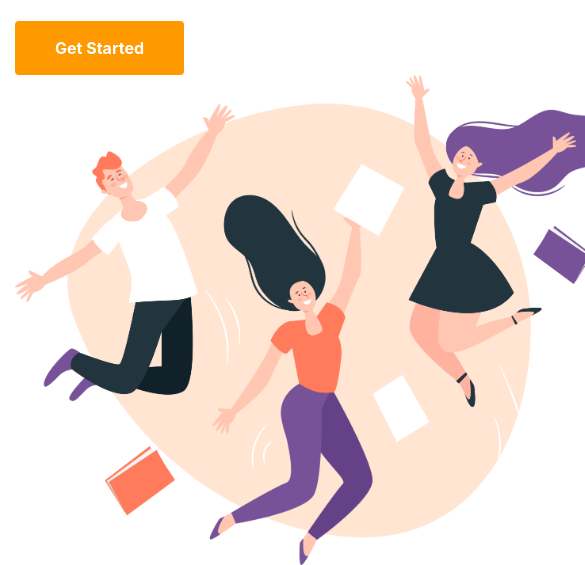
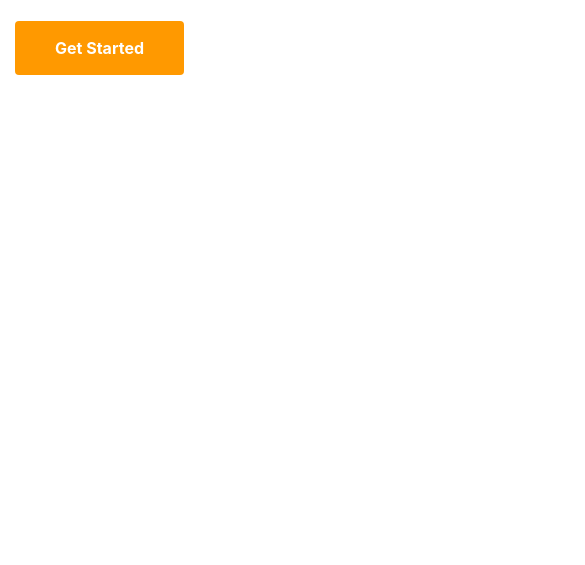
Before and after one commit to Dzaky02/basic-bootstrap, a plain HTML site: page index.html in a window 390 px wide. Shown: the part 382-947 px from the top of the page, 585 px wide, since content can reach past the window. After the commit the page ends 844 px from the top, so only its background shows below. Drawn offline with Linux system fonts and the light colour scheme.

Commit message:
Display Property

```diff
--- a/index.html
+++ b/index.html
@@ -69,12 +69,8 @@
             </p>
             <a class="btn btn-primary" href="#" role="button">Get Started</a>
           </div>
-          <div class="col">
-            <img
-              width="600"
-              src="images/hero-icon.png"
-              alt="hero ilustration"
-            />
+          <div class="col d-none d-sm-block">
+            <img width="600" src="images/hero-icon.png" alt="hero ilustration"/>
           </div>
         </div>
       </div>
```
